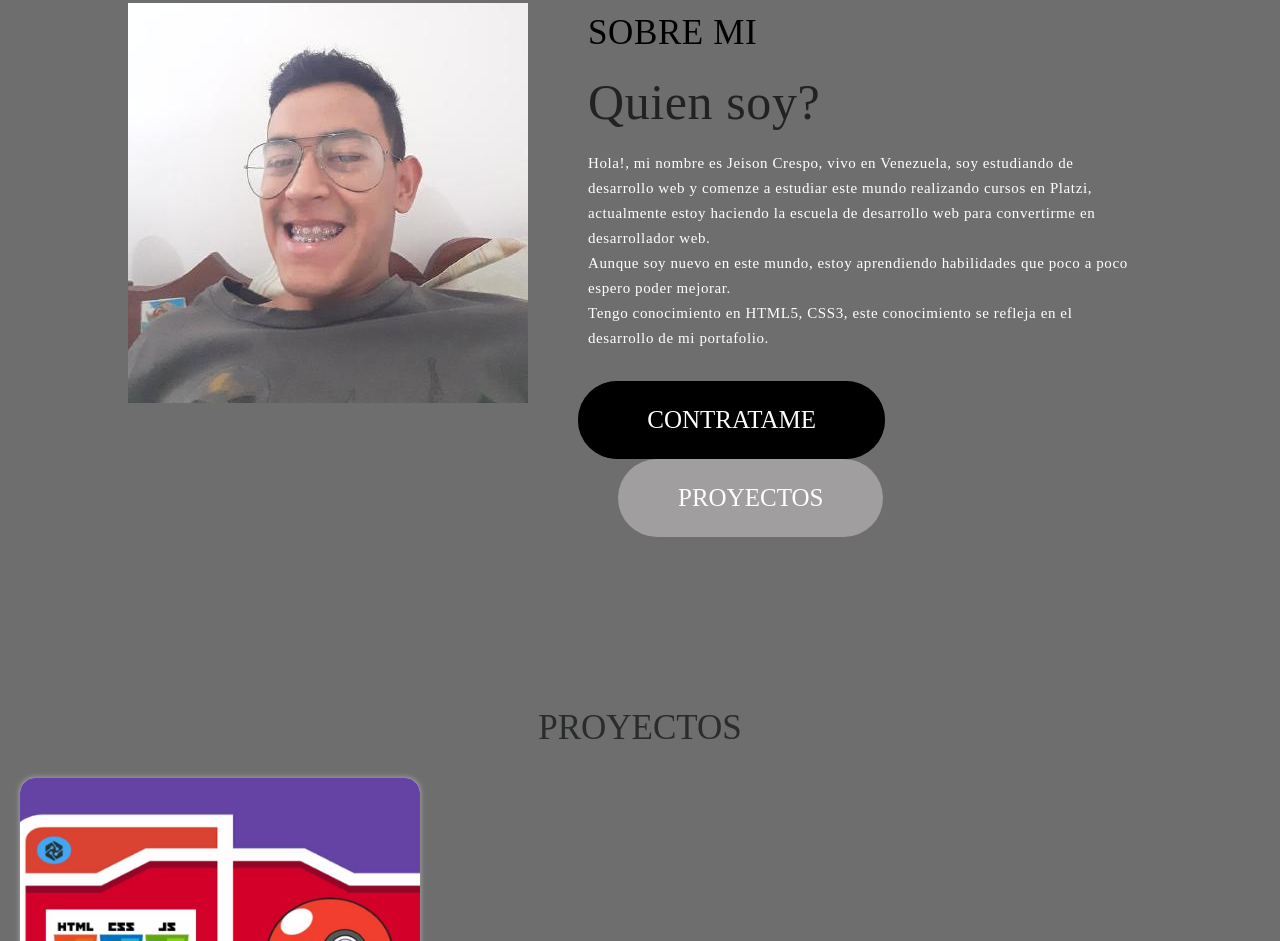
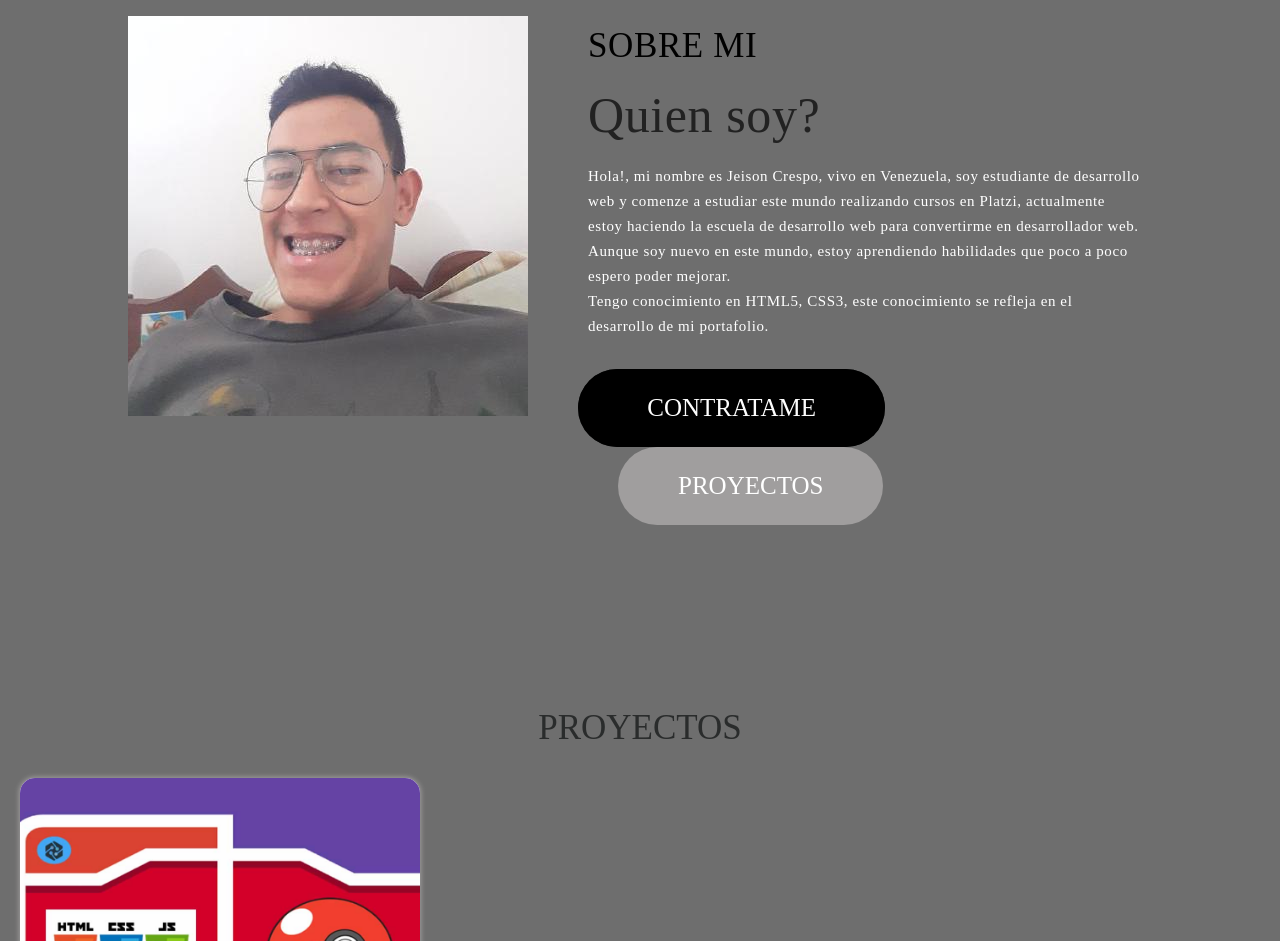
Before and after one commit to JeisonCrespo/PortafolioPersonal, a plain HTML site: page index.html in a window 1280 px wide. Shown: the part 868-1809 px from the top of the page. Drawn offline with Linux system fonts and the light colour scheme.

Commit message:
arreglo de signos y palabras

```diff
--- a/index.html
+++ b/index.html
@@ -52,7 +52,7 @@
                 <h4>
                     Quien soy?
                 </h4>
-                <p>Hola!, mi nombre es Jeison Crespo, vivo en Venezuela, soy estudiando de desarrollo web y comenze a estudiar este mundo realizando cursos en Platzi, actualmente estoy haciendo la escuela de desarrollo web para convertirme en desarrollador web. <br>
+                <p>Hola!, mi nombre es Jeison Crespo, vivo en Venezuela, soy estudiante de desarrollo web y comenze a estudiar este mundo realizando cursos en Platzi, actualmente estoy haciendo la escuela de desarrollo web para convertirme en desarrollador web. <br>
                     Aunque soy nuevo en este mundo, estoy aprendiendo habilidades que poco a poco espero poder mejorar. <br>
                     Tengo conocimiento en HTML5, CSS3, este conocimiento se refleja en el desarrollo de mi portafolio. </p>
                 <div class="buttonHireMe">
```
